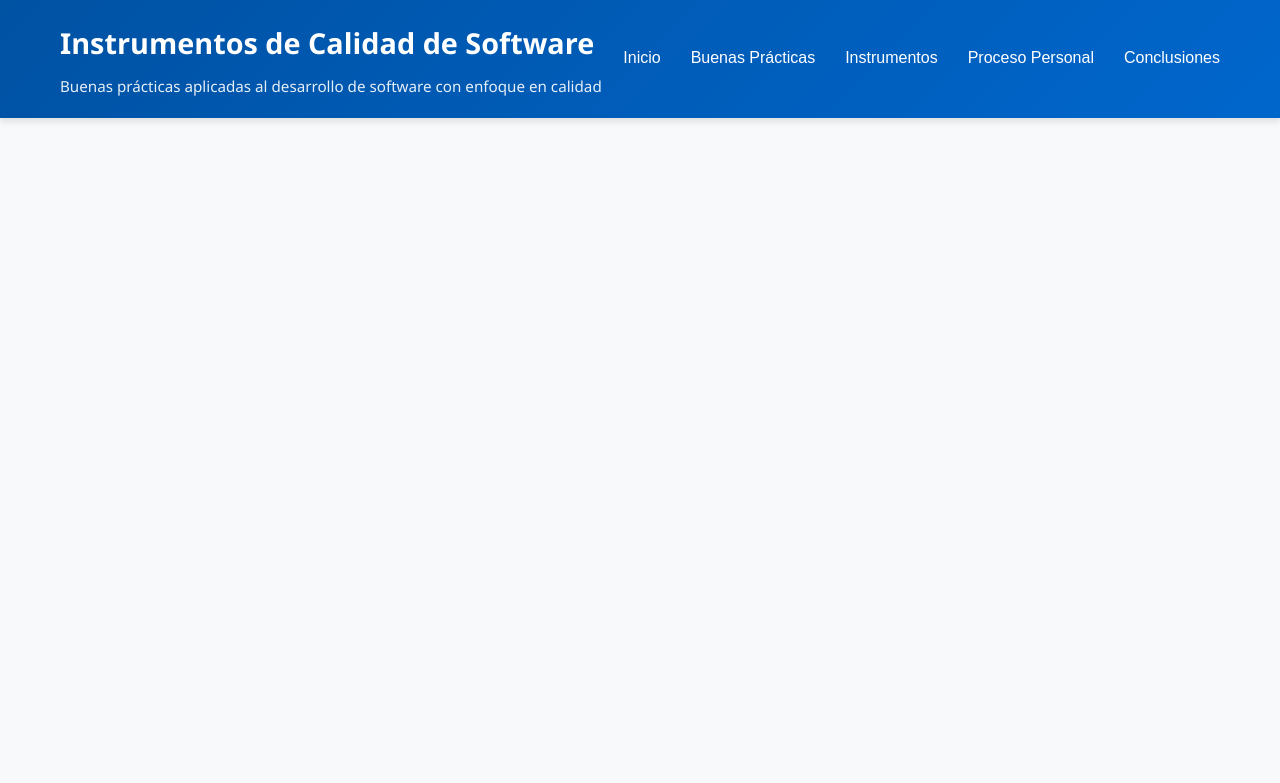
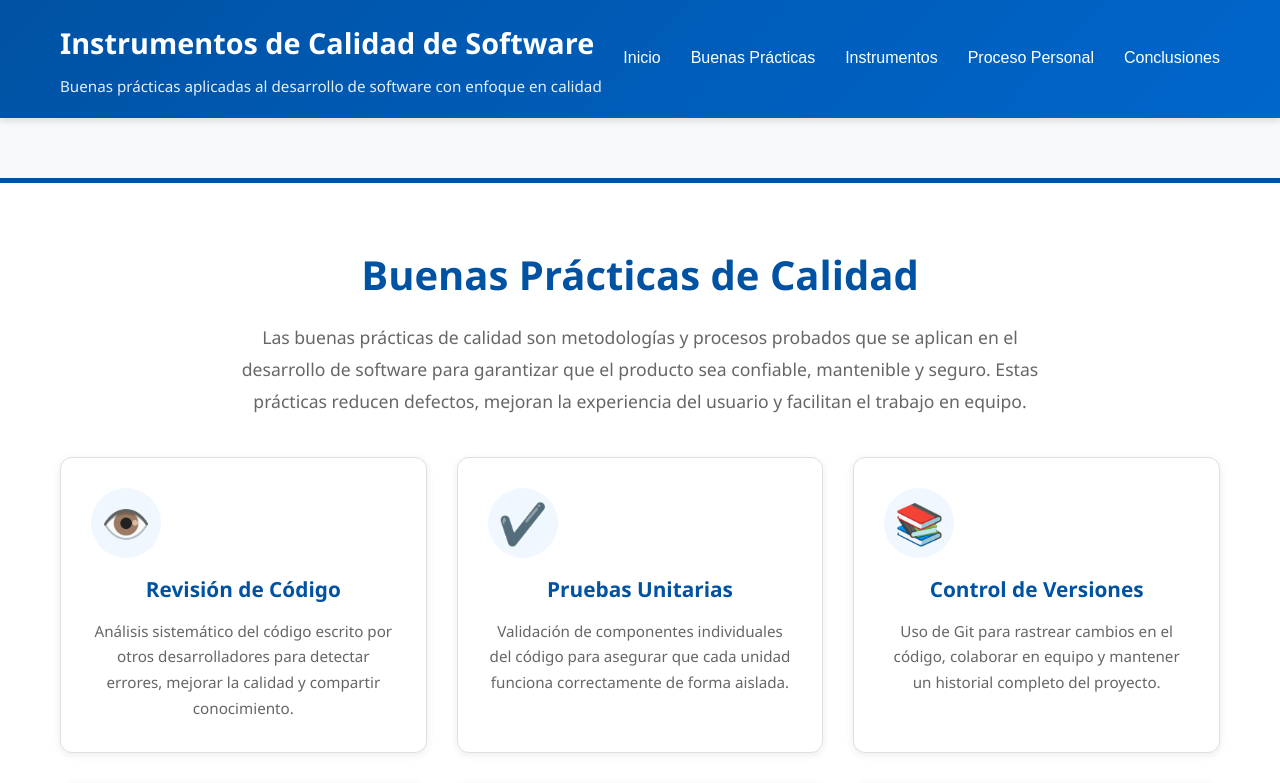
Before and after one commit to Rafael0896/instrumentos-calidad-software, a React (Vite) app: page / in a window 1280 px wide. Shown: the top 783 px of the page. Built offline with nearby package versions, Linux system fonts and the light colour scheme.

Commit message:
Enhance Practices section and update App structure: refined Practices.jsx layout and adjusted global styles

```diff
--- a/src/App.jsx
+++ b/src/App.jsx
@@ -1,11 +1,17 @@
 import React, { useState } from 'react';
 import Header from './components/Header';
+import Practices from './components/Practices';
 
 // Componente principal de la aplicación
 export default function App() {
     return (
         <div className="app">
-            <Header />
+            <Header/>
+            <main>
+                <section id="practices">
+                    <Practices/>
+                </section>
+            </main>
         </div>
-    );
+);
 }
--- /dev/null
+++ b/src/components/Practices.jsx
@@ -0,0 +1,72 @@
+import React from 'react';
+
+function PracticesComponent() {
+    const practices = [
+        {
+            id: 1,
+            icon: '👁️',
+            title: 'Revisión de Código',
+            description:
+                'Análisis sistemático del código escrito por otros desarrolladores para detectar errores, mejorar la calidad y compartir conocimiento.',
+        },
+        {
+            id: 2,
+            icon: '✔️',
+            title: 'Pruebas Unitarias',
+            description:
+                'Validación de componentes individuales del código para asegurar que cada unidad funciona correctamente de forma aislada.',
+        },
+        {
+            id: 3,
+            icon: '📚',
+            title: 'Control de Versiones',
+            description:
+                'Uso de Git para rastrear cambios en el código, colaborar en equipo y mantener un historial completo del proyecto.',
+        },
+        {
+            id: 4,
+            icon: '📖',
+            title: 'Documentación Técnica',
+            description:
+                'Registro claro y estructurado de la arquitectura, funcionalidades y procesos del software para facilitar el mantenimiento.',
+        },
+        {
+            id: 5,
+            icon: '⚙️',
+            title: 'Estándares de Codificación',
+            description:
+                'Aplicación de normas consistentes en la escritura del código para mejorar legibilidad, mantenibilidad y colaboración.',
+        },
+        {
+            id: 6,
+            icon: '🔍',
+            title: 'Análisis Estático',
+            description:
+                'Herramientas automáticas que evalúan el código sin ejecutarlo para detectar vulnerabilidades y problemas potenciales.',
+        },
+    ];
+
+    return (
+        <section className="practices">
+            <div className="container">
+                <h2>Buenas Prácticas de Calidad</h2>
+                <p className="section-description">
+                    Las buenas prácticas de calidad son metodologías y procesos probados que se
+                    aplican en el desarrollo de software para garantizar que el producto sea confiable,
+                    mantenible y seguro. Estas prácticas reducen defectos, mejoran la experiencia del
+                    usuario y facilitan el trabajo en equipo.
+                </p>
+                <div className="practices-grid">
+                    {practices.map((practice) => (
+                        <div key={practice.id} className="practice-card">
+                            <div className="practice-icon">{practice.icon}</div>
+                            <h3>{practice.title}</h3>
+                            <p>{practice.description}</p>
+                        </div>
+                    ))}
+                </div>
+            </div>
+        </section>
+    );
+}
+export default PracticesComponent;
--- a/src/index.css
+++ b/src/index.css
@@ -175,3 +175,70 @@ section h2 {
         border-bottom: 1px solid rgba(255, 255, 255, 0.1);
     }
 }
+
+/* ============================================
+   PRACTICES.CSS - Buenas Prácticas
+   ============================================ */
+
+.practices {
+    background-color: white;
+    border-top: 5px solid #0052a3;
+}
+
+.practices-grid {
+    display: grid;
+    grid-template-columns: repeat(auto-fit, minmax(320px, 1fr));
+    gap: 30px;
+}
+
+.practice-card {
+    background: white;
+    border: 1px solid #e0e0e0;
+    border-radius: 12px;
+    padding: 30px;
+    text-align: center;
+    transition: all 0.3s ease;
+    box-shadow: 0 2px 8px rgba(0, 0, 0, 0.08);
+}
+
+.practice-card:hover {
+    transform: translateY(-8px);
+    box-shadow: 0 8px 20px rgba(0, 82, 163, 0.15);
+    border-color: #0052a3;
+}
+
+.practice-icon {
+    font-size: 2.5rem;
+    margin-bottom: 15px;
+    display: inline-block;
+    background: #f0f7ff;
+    width: 70px;
+    height: 70px;
+    display: flex;
+    align-items: center;
+    justify-content: center;
+    border-radius: 50%;
+}
+
+.practice-card h3 {
+    font-size: 1.3rem;
+    color: #0052a3;
+    margin-bottom: 12px;
+}
+
+.practice-card p {
+    color: #666;
+    font-size: 0.95rem;
+    line-height: 1.7;
+}
+
+@media (max-width: 768px) {
+    .practices-grid {
+        grid-template-columns: 1fr;
+        gap: 20px;
+    }
+
+    section h2 {
+        font-size: 1.8rem;
+    }
+}
```
